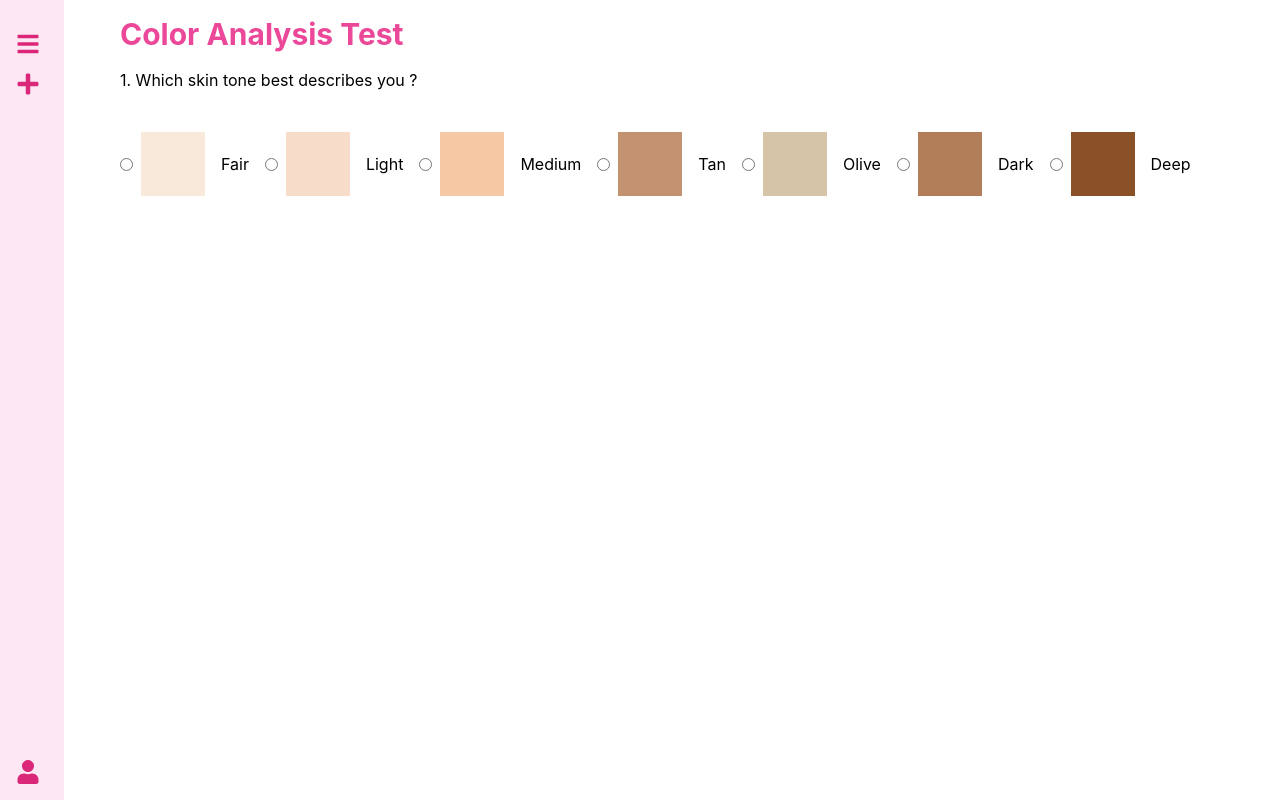
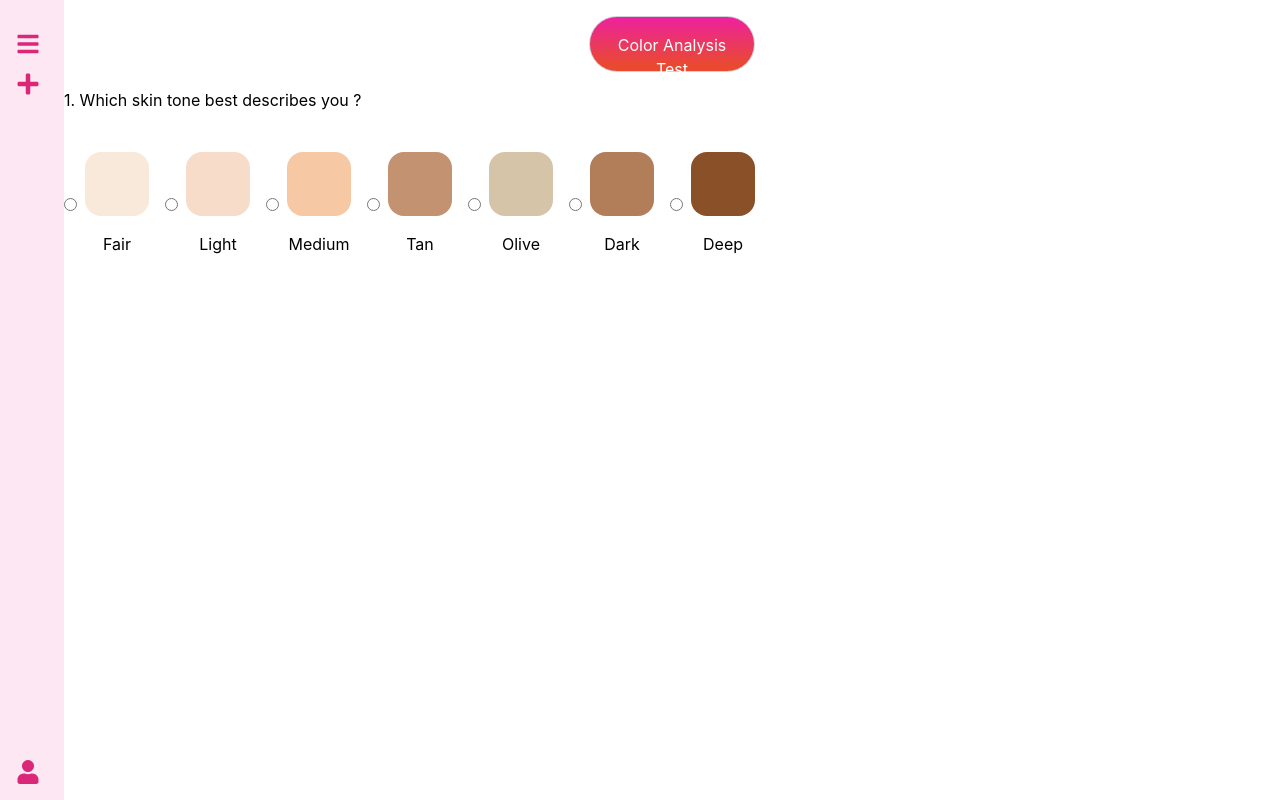
Before and after one commit to Smriti1979/MyntraChatbot, a React (Create React App) app: page /qColorAnalysis in a window 1280 px wide. Built offline with nearby package versions, Linux system fonts and the light colour scheme.

Commit message:
UI fixes

```diff
--- a/src/components/qColorAnalysis.js
+++ b/src/components/qColorAnalysis.js
@@ -7,6 +7,7 @@ const QColorAnalysis = () => {
   const [answers, setAnswers] = useState([]);
   const [currentQuestion, setCurrentQuestion] = useState(0);
   const [analysisResult, setAnalysisResult] = useState(null);
+  const [showSubmit, setShowSubmit] = useState(false);
 
   const handleOptionSelect = (event) => {
     const optionId = event.target.id;
@@ -20,7 +21,13 @@ const QColorAnalysis = () => {
       { questionId: questionsData[currentQuestion].question, optionText }
     ]);
     setCurrentQuestion(currentQuestion + 1);
+    if (currentQuestion === questionsData.length - 1) {
+      setShowSubmit(true);
+    } else {
+      setCurrentQuestion(currentQuestion + 1);
+    }
   };
+
 
   const handleSubmit = async () => {
     try {
@@ -40,12 +47,21 @@ const QColorAnalysis = () => {
   return (
     <div className="flex h-screen overflow-hidden">
       <Sidebar />
-      <div className="flex-1 flex flex-col overflow-y-auto ml-10">
-        <div className="p-4">
-          <h1 className="text-3xl font-bold mb-4 text-pink-500">Color Analysis Test</h1>
-          <div>
+      <div className="flex-1 flex-col overflow-y-auto">
+        <div className="p-4 sticky top-0 z-10 bg-white">
+              <div className="flex-1 border border-gray-300 rounded-full p-4 text-center max-w-[13vw] h-[7vh] md:w-25vw relative group mx-auto">
+                <h2 className="text-s-lg font-semi-bold text-white">Color Analysis Test</h2>
+                <style jsx>{`
+                      .group {
+                        background-image: linear-gradient(to bottom, #ed219f 0%, #e94a2f 90%);
+                      }
+                    `}
+                </style>
+              </div>
+            </div>
+          <div className="flex flex-wrap">
             {questionsData.map((question, index) => (
-              <div key={question.id} style={{ display: index <= currentQuestion ? 'block' : 'none', marginBottom: '20px' }}>
+              <div key={question.id} style={{ display: index <= currentQuestion ? 'block' : 'none', marginBottom: '20px' }} className="mb-8 flex items-start">
                 <div className="mb-10">{question.question}</div>
                 <div className="flex flex-wrap">
                   {question.options.map(option => (
@@ -56,36 +72,40 @@ const QColorAnalysis = () => {
                         name={`question${question.id}`}
                         onChange={handleOptionSelect}
                         className="mr-2"
+                        required
                       />
+                      <div className="flex flex-col items-center">
                       <img
                         src={option.imageUrl}
                         alt={option.text}
-                        className="mr-2 w-16 h-16 object-cover"
+                        className="w-16 h-16 object-cover mb-2 rounded-2xl"
                       />
-                      <label htmlFor={option.id} className="ml-2">{option.text}</label>
+                      <label htmlFor={option.id} className="mt-2 text-center">{option.text}</label>
+                      </div>
                     </div>
                   ))}
                 </div>
               </div>
             ))}
           </div>
-          {currentQuestion === questionsData.length && (
+          {showSubmit && (
+            <div className="flex justify-center">
             <div>
-              <p className="mb-4">All questions answered. Click submit to proceed.</p>
-              <button onClick={handleSubmit} className="bg-blue-500 hover:bg-blue-700 text-white font-bold py-2 px-4 rounded">
+            <button onClick={handleSubmit} className="bg-blue-500 hover:bg-blue-700 text-white font-bold py-2 px-4 rounded">
                 Submit
               </button>
+            </div>
             </div>
           )}
           {analysisResult && (
             <div className="mt-4">
               <h2 className="text-2xl font-bold">Analysis Result</h2>
               <p>{analysisResult}</p>
+              <a href={`https://www.myntra.com/women?f=Categories%3ADresses%3A%3AColor%3A${analysisResult}`}>myntra.com</a>
             </div>
           )}
         </div>
       </div>
-    </div>
   );
 };
 
```
